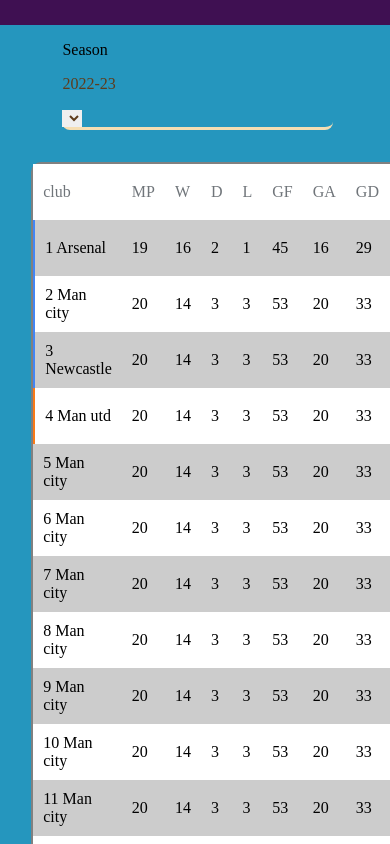
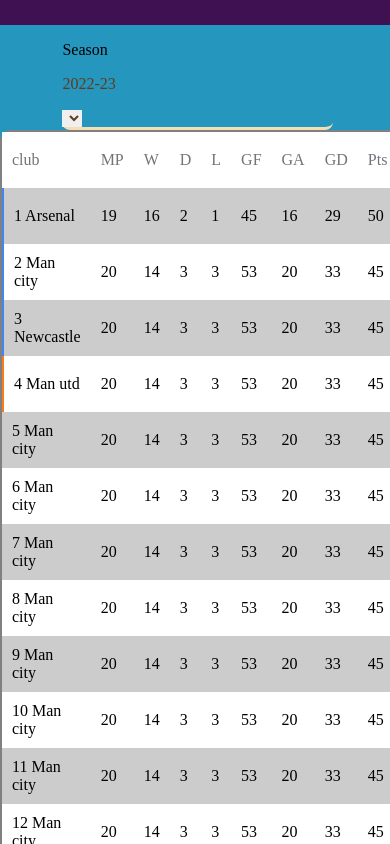
Before and after one commit to SarWaNJR/premierleague-2, a plain HTML site: page index.html in a window 390 px wide. Shown: the part 580-1424 px from the top of the page. Drawn offline with Linux system fonts and the light colour scheme.

Commit message:
Update index.html
Signed-off-by: SarWaNJR <93028248+SarWaNJR@users.noreply.github.com>

```diff
--- a/index.html
+++ b/index.html
@@ -167,7 +167,7 @@
             text-decoration: none;
         }
 
-        @media only screen and (max-width:550px) {
+        @media only screen and (max-width:520px) {
             * {
                 width: 100%;
             }
@@ -196,11 +196,13 @@
             body {
                 margin: 0 auto;
                 background-color: #2596be;
+                width: 100%;
             }
 
             .table {
-                width: 100%;
-                margin: 8%;
+                margin: auto;
+                padding: 0;
+
             }
         }
     </style>
```
